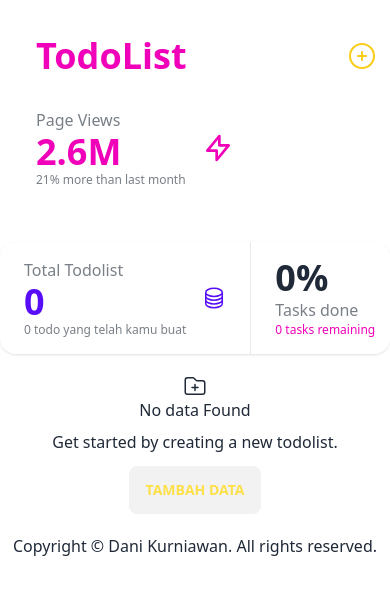
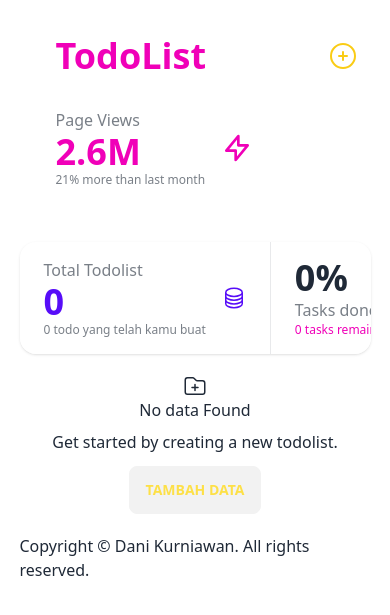
Before and after one commit to dkzhen/cloud-php, a PHP site: page / in a window 390 px wide. Shown: the top 615 px of the page. Run offline with PHP 8.4, Linux system fonts and the light colour scheme; data that the repository does not hold is empty; some libraries are stand-ins or nearby versions.

Commit message:
Update index.php

```diff
--- a/index.php
+++ b/index.php
@@ -6,14 +6,13 @@ require './db/query.php';
 
 <head>
   <title>Dashboard - Home</title>
-  <meta name="viewport" content="width=device-width, initial-scale=1.0, maximum-scale=1.0, user-scalable=0">
   <script src="https://cdn.tailwindcss.com"></script>
   <link href="https://cdn.jsdelivr.net/npm/daisyui@3.1.7/dist/full.css" rel="stylesheet" type="text/css" />
   <script src="https://cdnjs.cloudflare.com/ajax/libs/flowbite/1.6.6/flowbite.min.js"></script>
 
 </head>
 
-<body class="md:w-[90%] w-full mx-auto">
+<body class="w-[90%] mx-auto">
   <dialog id="my_modal_2" class="modal">
     <form id="modal-form" class="modal-box">
       <div class="flex flex-col justify-center items-center">
```
